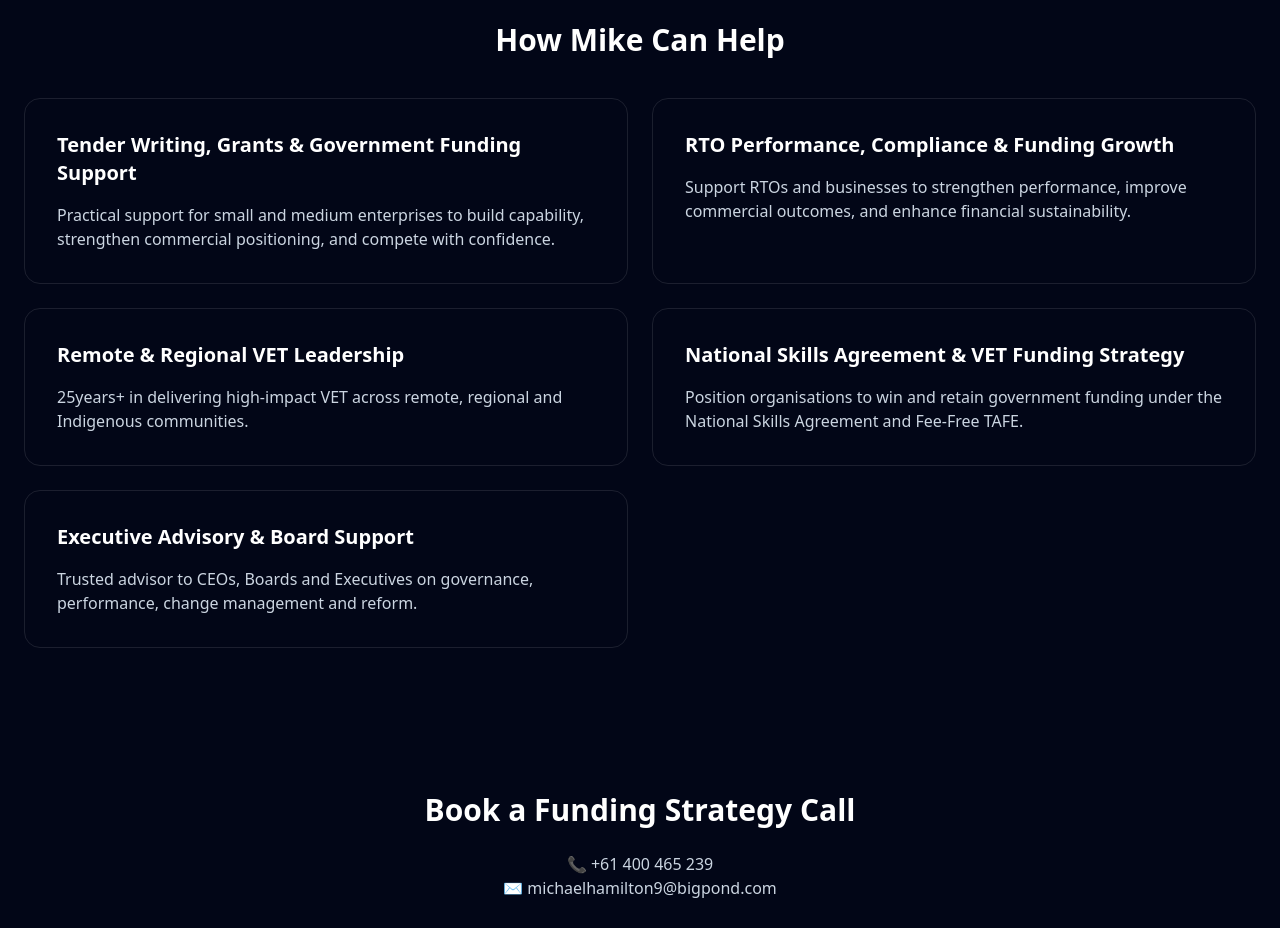
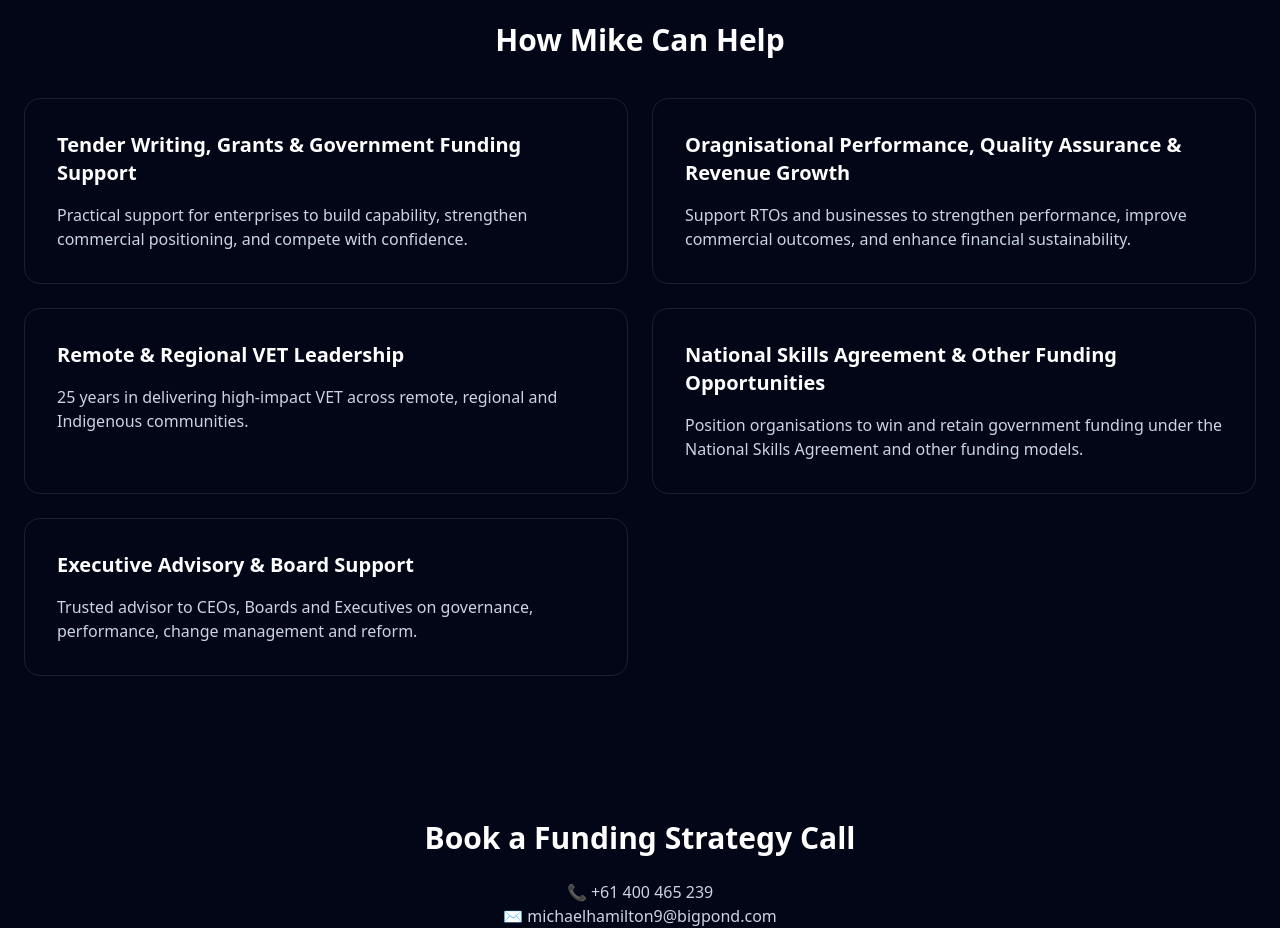
Before and after one commit to melanieorr-png/mikehamilton-site2, a React (Vite) app: page / in a window 1280 px wide. Shown: the part 1060-1988 px from the top of the page. Built offline with nearby package versions, Linux system fonts and the light colour scheme.

Commit message:
Update App.jsx

```diff
--- a/src/App.jsx
+++ b/src/App.jsx
@@ -3,22 +3,22 @@ export default function App() {
     {
       title: "Tender Writing, Grants & Government Funding Support",
       description:
-        "Practical support for small and medium enterprises to build capability, strengthen commercial positioning, and compete with confidence.",
+        "Practical support for enterprises to build capability, strengthen commercial positioning, and compete with confidence.",
     },
     {
-      title: "RTO Performance, Compliance & Funding Growth",
+      title: "Oragnisational Performance, Quality Assurance & Revenue Growth",
       description:
         "Support RTOs and businesses to strengthen performance, improve commercial outcomes, and enhance financial sustainability.",
     },
     {
       title: "Remote & Regional VET Leadership",
       description:
-        "25years+ in delivering high-impact VET across remote, regional and Indigenous communities.",
+        "25 years in delivering high-impact VET across remote, regional and Indigenous communities.",
     },
     {
-      title: "National Skills Agreement & VET Funding Strategy",
+      title: "National Skills Agreement & Other Funding Opportunities",
       description:
-        "Position organisations to win and retain government funding under the National Skills Agreement and Fee-Free TAFE.",
+        "Position organisations to win and retain government funding under the National Skills Agreement and other funding models.",
     },
     {
       title: "Executive Advisory & Board Support",
```
